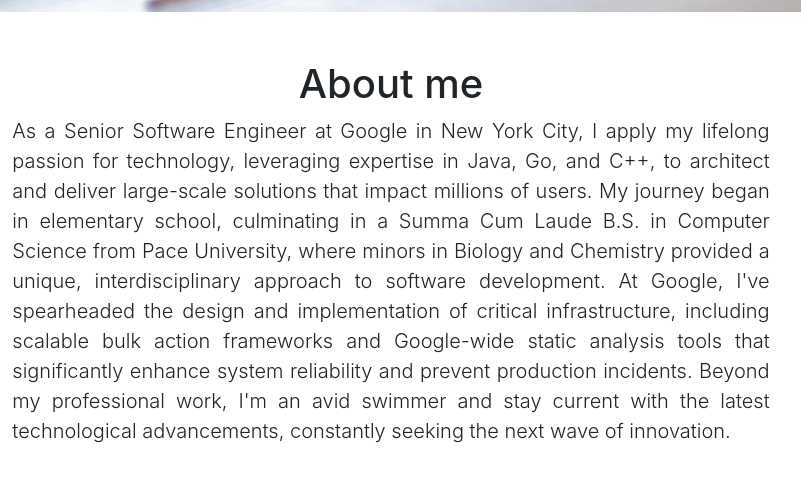
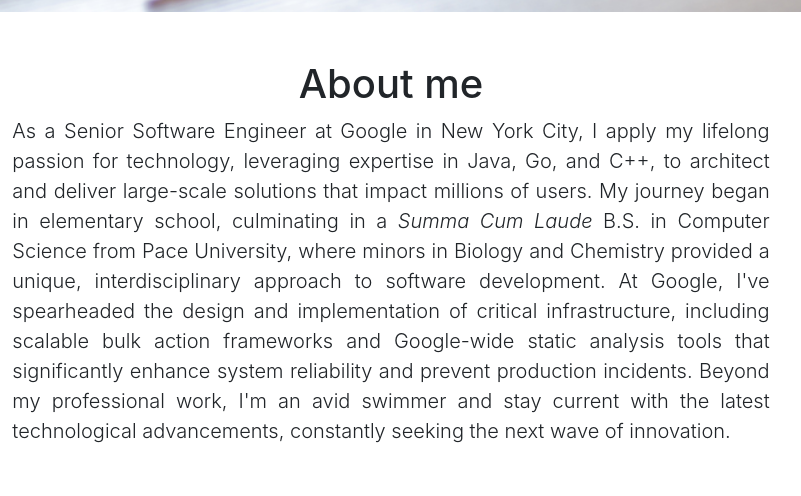
Before and after one commit to rshar1/rshar1.github.io, a plain HTML site: page index.html in a window 1280 px wide. Shown: the part 808-1304 px from the top of the page, 249-1050 px from the left. Drawn offline with nearby package versions, Linux system fonts and the light colour scheme.

Commit message:
Fix formatting.

```diff
--- a/index.html
+++ b/index.html
@@ -119,7 +119,7 @@
     <p class="lead text-justify">
       As a Senior Software Engineer at Google in New York City, I apply my lifelong passion for technology, leveraging
       expertise in Java, Go, and C++, to architect and deliver large-scale solutions that impact millions of users. My journey began
-      in elementary school, culminating in a Summa Cum Laude B.S. in Computer Science from Pace University, where minors in Biology
+      in elementary school, culminating in a <i>Summa Cum Laude</i> B.S. in Computer Science from Pace University, where minors in Biology
       and Chemistry provided a unique, interdisciplinary approach to software development. At Google, I've spearheaded the design and
       implementation of critical infrastructure, including scalable bulk action frameworks and Google-wide static analysis tools that
       significantly enhance system reliability and prevent production incidents. Beyond my professional work, I'm an avid swimmer and
```
